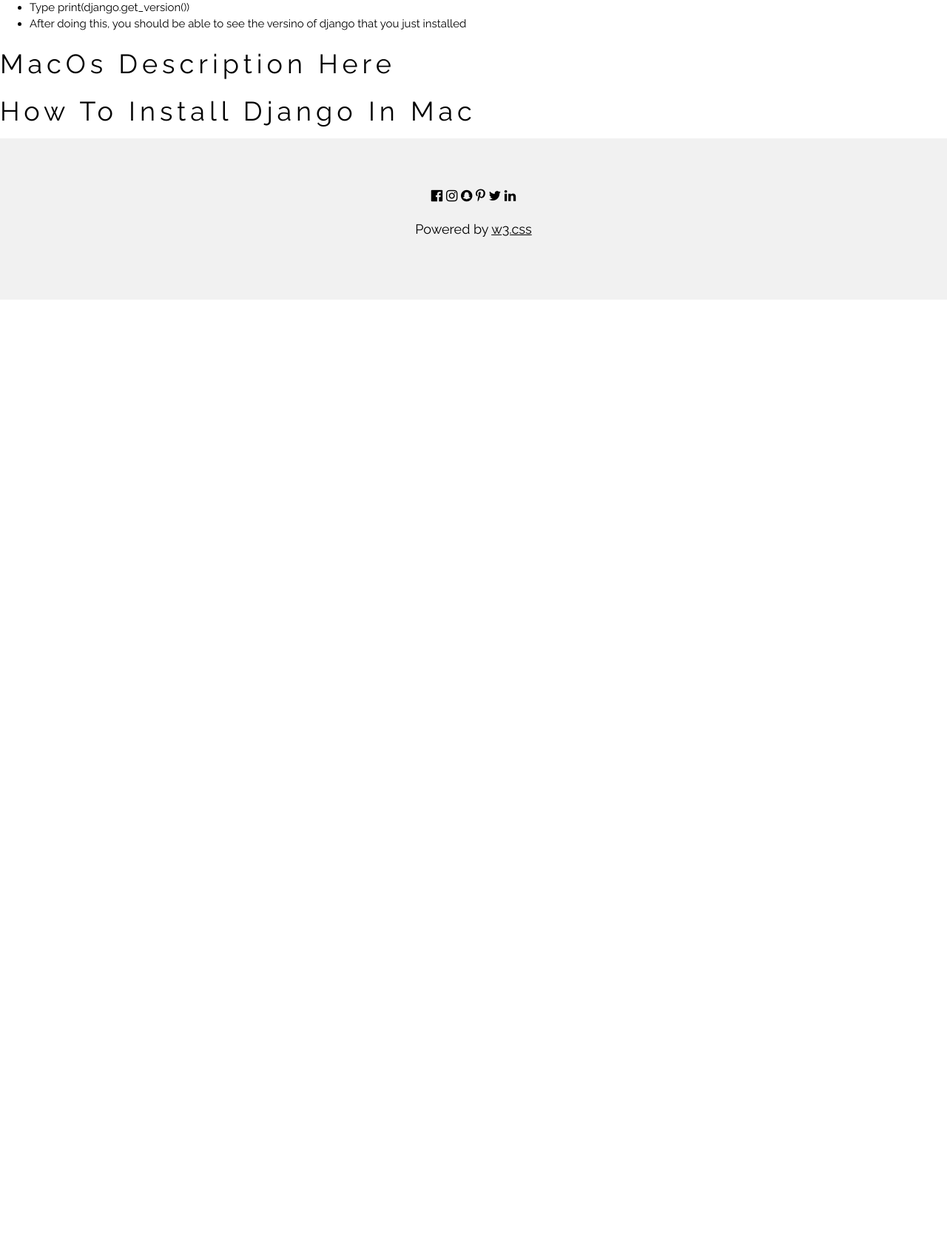
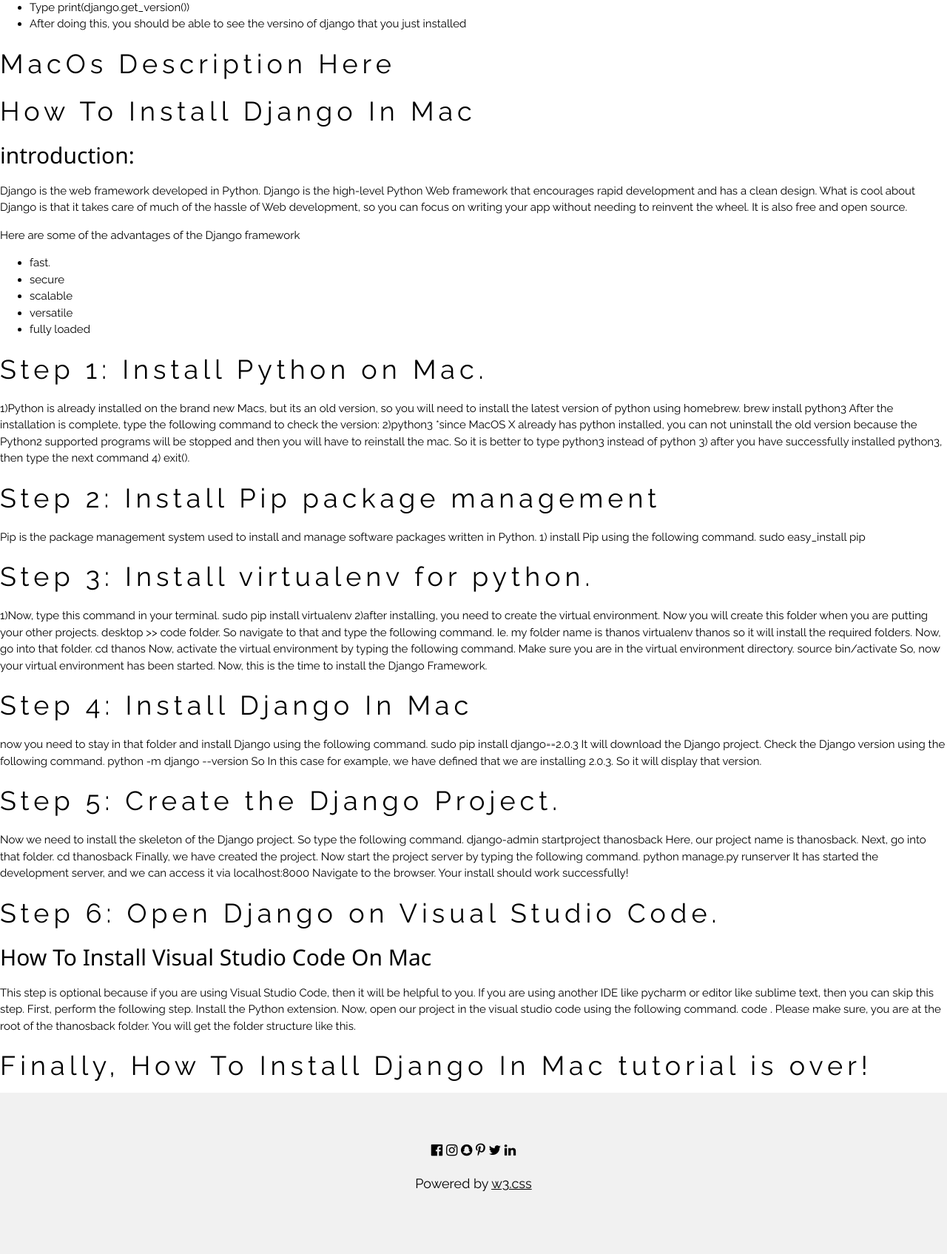
Before and after one commit to virgofreedom/itc-134-hello-world, a Django app: page /HelloWorldApp/ in a window 1280 px wide. Shown: the part 700-2395 px from the top of the page at 74% size. Before the commit the page ends 1105 px from the top, so only its background shows below. Run offline with Django 3.2, Linux system fonts and the light colour scheme.

Commit message:
committed the tutorial for Django python on mac

```diff
--- a/HelloWorldProj/HelloWorldApp/templates/helloapp/macos.html
+++ b/HelloWorldProj/HelloWorldApp/templates/helloapp/macos.html
@@ -1,3 +1,77 @@
 <h1>MacOs Description Here</h1>
 <h1>How To Install Django In Mac
 </h1>
+<h2>introduction:
+</h2>
+<p>Django is the web framework developed in Python. Django is the high-level Python Web framework that encourages rapid development and has a clean design. What is cool about Django is that it takes care of much of the hassle of Web development, so you can focus on writing your app without needing to reinvent the wheel. It is also free and open source.
+</p>
+<p>Here are some of the advantages of the Django framework
+
+</p>
+<ul>
+    <li>fast.</li>
+    <li>secure</li>
+    <li>scalable</li>
+    <li>versatile</li>
+    <li>fully loaded</li>
+</ul>
+<h1>Step 1: Install Python on Mac.
+</h1>
+
+<p>1)Python is already installed on the brand new Macs, but its an old version, so you will need to install the latest version of python using homebrew.
+ brew install python3
+After the installation is complete, type the following command to check the version:
+2)python3
+*since MacOS X already has python installed, you can not uninstall the old version because the Python2 supported programs will be stopped and then you will have to reinstall the mac. So it is better to type python3 instead of python
+3) after you have successfully installed python3, then type the next command
+4) exit().
+</p>
+<h1>Step 2: Install Pip package management</h1>
+<p>Pip is the package management system used to install and manage software packages written in Python.
+1) install Pip using the following command.
+sudo easy_install pip
+</p>
+<h1>Step 3: Install virtualenv for python.
+</h1>
+<p>1)Now, type this command in your terminal.
+sudo pip install virtualenv
+2)after installing, you need to create the virtual environment. Now you will create this folder when you are putting your other projects. desktop >> code folder. So navigate to that and type the following command. Ie. my folder name is thanos
+virtualenv thanos
+so it will install the required folders. Now, go into that folder.
+cd thanos
+Now, activate the virtual environment by typing the following command.  Make sure you are in the virtual environment directory.
+source bin/activate
+So, now your virtual environment has been started. Now, this is the time to install the Django Framework.
+</p>
+<h1>Step 4: Install Django In Mac
+</h1>
+<p>now you need to stay in that folder and install Django using the following command.
+sudo pip install django==2.0.3
+It will download the Django project. Check the Django version using the following command.
+python -m django --version
+So In this case for example, we have defined that we are installing 2.0.3. So it will display that version.
+</p>
+<h1>Step 5: Create the Django Project.
+</h1>
+<p>Now we need to install the skeleton of the Django project. So type the following command.
+django-admin startproject thanosback
+Here, our project name is thanosback. Next, go into that folder.
+cd thanosback
+Finally, we have created the project. Now start the project server by typing the following command.
+python manage.py runserver
+It has started the development server, and we can access it via localhost:8000
+    Navigate to the browser. Your install should work successfully!</p>
+
+<h1>Step 6: Open Django on Visual Studio Code.</h1>
+<h2> How To Install Visual Studio Code On Mac
+</h2>
+<p>This step is optional because if you are using Visual Studio Code, then it will be helpful to you. If you are using another IDE like pycharm or editor like sublime text, then you can skip this step. First, perform the following step.
+Install the Python extension.
+Now, open our project in the visual studio code using the following command.
+code .
+Please make sure, you are at the root of the thanosback folder.
+You will get the folder structure like this.
+</p>
+<h1>Finally, How To Install Django In Mac tutorial is over!
+
+</h1>
```
